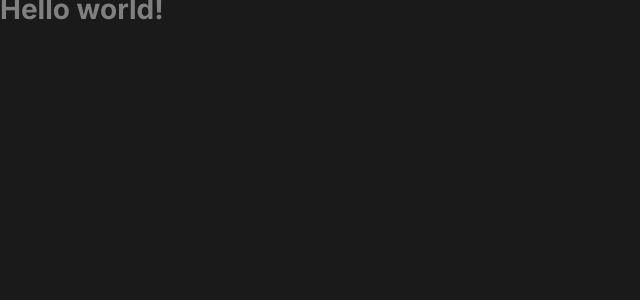
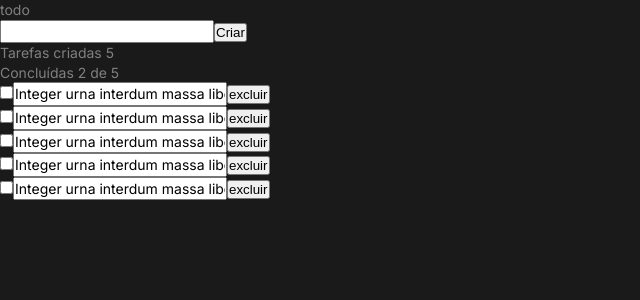
Before and after one commit to orlando-gomes/ignite-reactjs-proj01-desafio, a React (Vite) app: page / in a window 1280 px wide. Shown: the top 300 px of the page, without its empty margins (0-640 px from the left). Built offline with nearby package versions, Linux system fonts and the light colour scheme.

Commit message:
add html structure

```diff
--- a/src/App.tsx
+++ b/src/App.tsx
@@ -5,8 +5,69 @@ function App() {
   const [count, setCount] = useState(0)
 
   return (
-    <div className="App">
-        <h1>Hello world!</h1>
+    <div>
+        <header>todo</header>
+        <main>
+          <div className="new-task">
+            <input />
+            <button>Criar</button>
+          </div>
+
+          <div className="tasks">
+            <div className='info'>
+              <div>Tarefas criadas 5</div>
+              <div>Concluídas 2 de 5</div>
+            </div>
+
+            <div className='list'>
+
+              <div className='task'>
+                <input type='checkbox' />
+                <input
+                  type='text'
+                  value='Integer urna interdum massa libero auctor neque turpis turpis semper. Duis vel sed fames integer.'
+                />
+                <button>excluir</button>
+              </div>
+
+              <div className='task'>
+                <input type='checkbox' />
+                <input
+                  type='text'
+                  value='Integer urna interdum massa libero auctor neque turpis turpis semper. Duis vel sed fames integer.'
+                />
+                <button>excluir</button>
+              </div>
+
+              <div className='task'>
+                <input type='checkbox' />
+                <input
+                  type='text'
+                  value='Integer urna interdum massa libero auctor neque turpis turpis semper. Duis vel sed fames integer.'
+                />
+                <button>excluir</button>
+              </div>
+
+              <div className='task'>
+                <input type='checkbox' />
+                <input
+                  type='text'
+                  value='Integer urna interdum massa libero auctor neque turpis turpis semper. Duis vel sed fames integer.'
+                />
+                <button>excluir</button>
+              </div>
+
+              <div className='task'>
+                <input type='checkbox' />
+                <input
+                  type='text'
+                  value='Integer urna interdum massa libero auctor neque turpis turpis semper. Duis vel sed fames integer.'
+                />
+                <button>excluir</button>
+              </div>
+            </div>
+          </div>
+        </main>
     </div>
   )
 }
```
